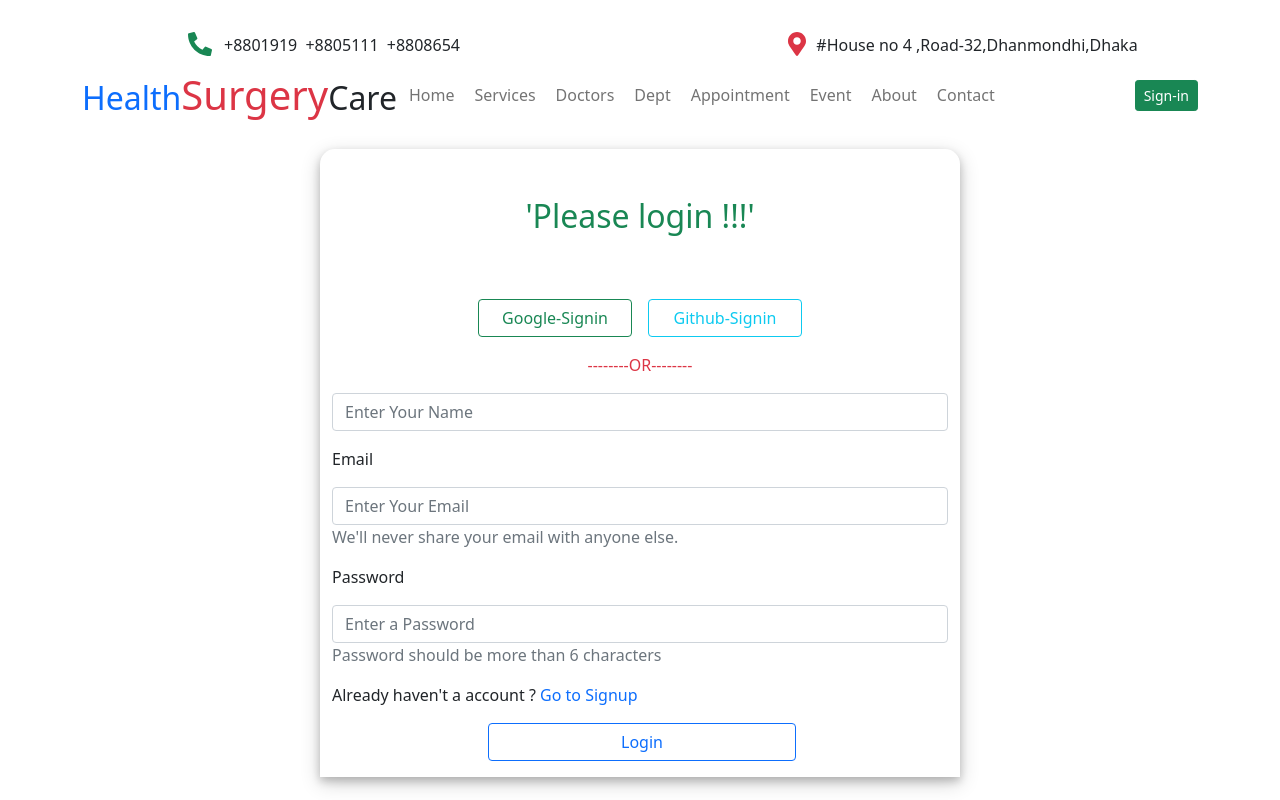
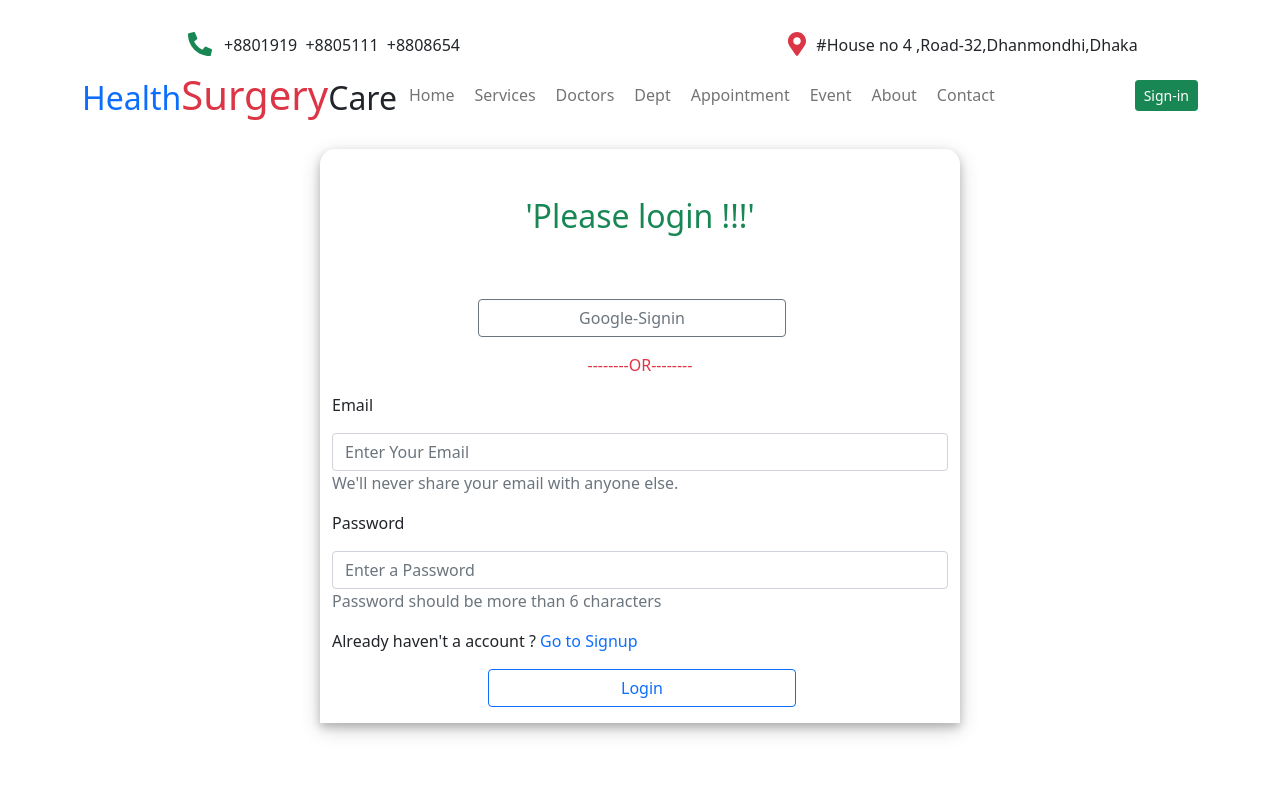
Before and after one commit to MasudRana924/healthcare-hospitalmanagement, a React (Create React App) app: page /login in a window 1280 px wide. Shown: the top 800 px of the page. Built offline with nearby package versions, Linux system fonts and the light colour scheme; no server answers.

Commit message:
all done

```diff
--- a/src/Pages/Login/Login.js
+++ b/src/Pages/Login/Login.js
@@ -59,16 +59,10 @@ const Login = () => {
 
                     }}
                     >
-                    <Button variant="outline-success" className=" w-25 mt-5 me-3" onClick={handleGoogleLogIn}>Google-Signin</Button>
-                    <Button variant="outline-info" className=" w-25 mt-5" onClick={gitSignin}>Github-Signin</Button>
+                    <Button variant="outline-secondary" className=" w-50 mt-5 me-3" onClick={handleGoogleLogIn}>Google-Signin</Button>
+
                     <p className="mt-3 text-danger">--------OR--------</p>
 
-                    <Form.Group className="mb-3" controlId="formBasicEmail">
-
-                        <Form.Control type="name" placeholder="Enter Your Name" onBlur={handleName} />
-
-
-                    </Form.Group>
                     <Form.Group className="mb-3" controlId="formBasicEmail">
                         <p className="text-start">Email </p>
                         <Form.Control type="email" placeholder="Enter Your Email" onBlur={handleEmail} />
--- a/src/Pages/SignUp/Signup.js
+++ b/src/Pages/SignUp/Signup.js
@@ -40,12 +40,6 @@ const Signup = () => {
                     >
 
                     <Form.Group className="mb-3" controlId="formBasicEmail">
-
-                        <Form.Control type="name" placeholder="Enter Your Name" onBlur={handleName} />
-
-
-                    </Form.Group>
-                    <Form.Group className="mb-3" controlId="formBasicEmail">
                         <p className="text-start">Email </p>
                         <Form.Control type="email" placeholder="Enter Your Email" onBlur={handleEmail} />
 
```
